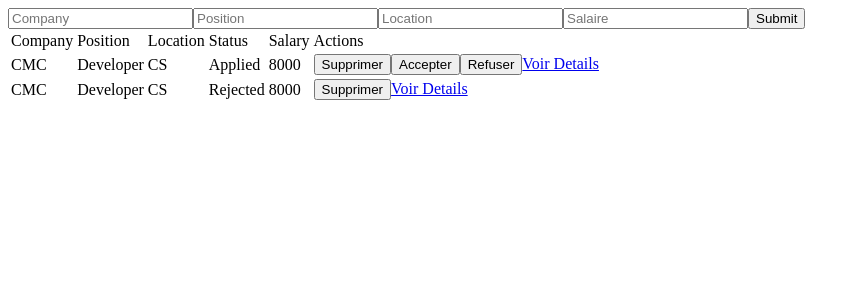
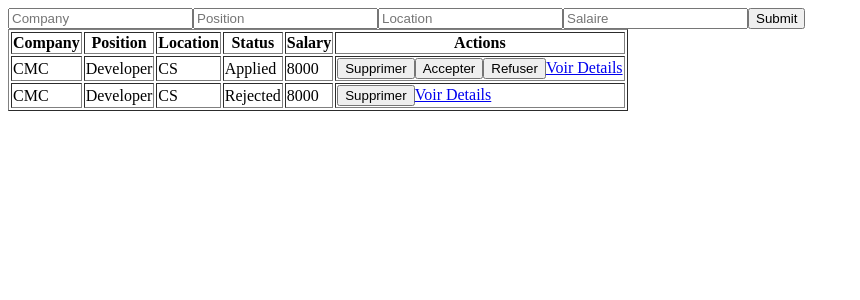
Before and after one commit to Imane-Acherrat/react, a React (Create React App) app: page / in a window 1280 px wide. Shown: the top 300 px of the page, without its empty margins (0-860 px from the left). Built offline with nearby package versions, Linux system fonts and the light colour scheme; data requests are answered from the project's data file.

Commit message:
Fix table header

```diff
--- a/src/ApplicationTable.jsx
+++ b/src/ApplicationTable.jsx
@@ -12,10 +12,10 @@
         } : el))
     }
     return <div>
-        <table>
+        <table border={1}>
             <thead>
                 <tr>
-                    <td> Company </td><td> Position </td><td> Location </td><td> Status </td><td> Salary </td><td> Actions </td>
+                    <th> Company </th><th> Position </th><th> Location </th><th> Status </th><th> Salary </th><th> Actions </th>
                 </tr>
             </thead>
             <tbody>
```
